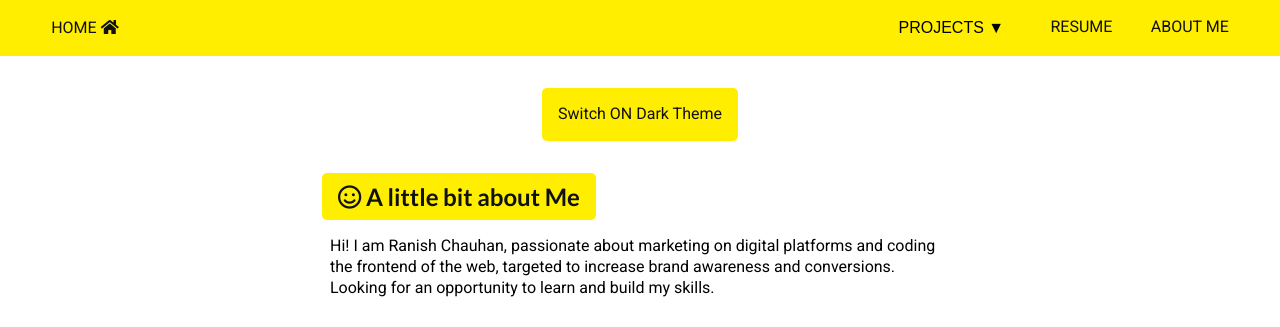
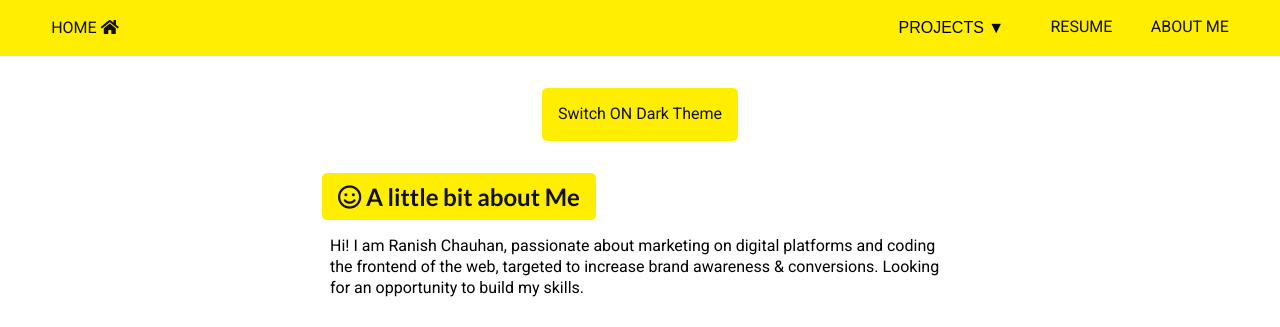
Before and after one commit to ranishchauhan52/ranishchauhan52.github.io, a plain HTML site: page aboutme.html in a window 1280 px wide. Shown: the top 327 px of the page. Drawn offline with Linux system fonts and the light colour scheme.

Commit message:
new about me

```diff
--- a/aboutme.html
+++ b/aboutme.html
@@ -91,10 +91,7 @@
         <div>
           <h2><i class="far fa-smile"></i> A little bit about Me</h2>
           <p>
-            Hi! I am Ranish Chauhan, passionate about marketing on digital
-            platforms and coding the frontend of the web, targeted to increase
-            brand awareness and conversions. Looking for an opportunity to learn
-            and build my skills.
+            Hi! I am Ranish Chauhan, passionate about marketing on digital platforms and coding the frontend of the web, targeted to increase brand awareness & conversions. Looking for an opportunity to build my skills.
           </p>
           <a
             href="https://www.linkedin.com/in/ranishchauhan52"
```
